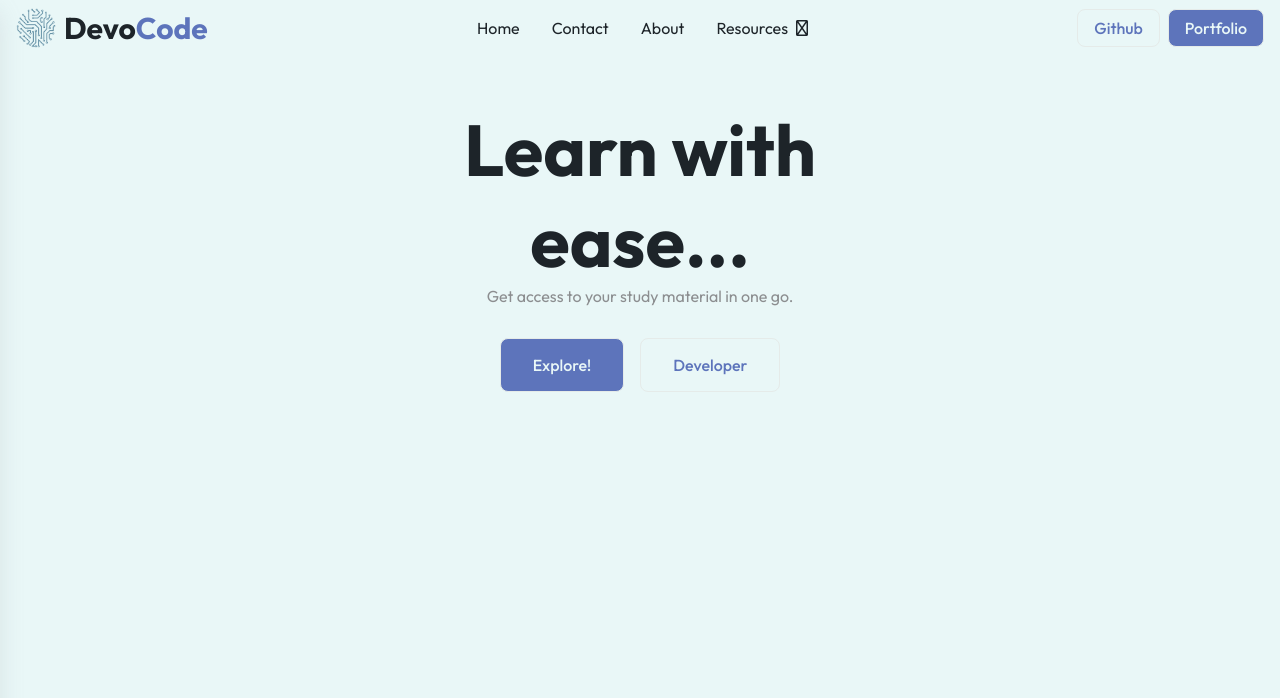
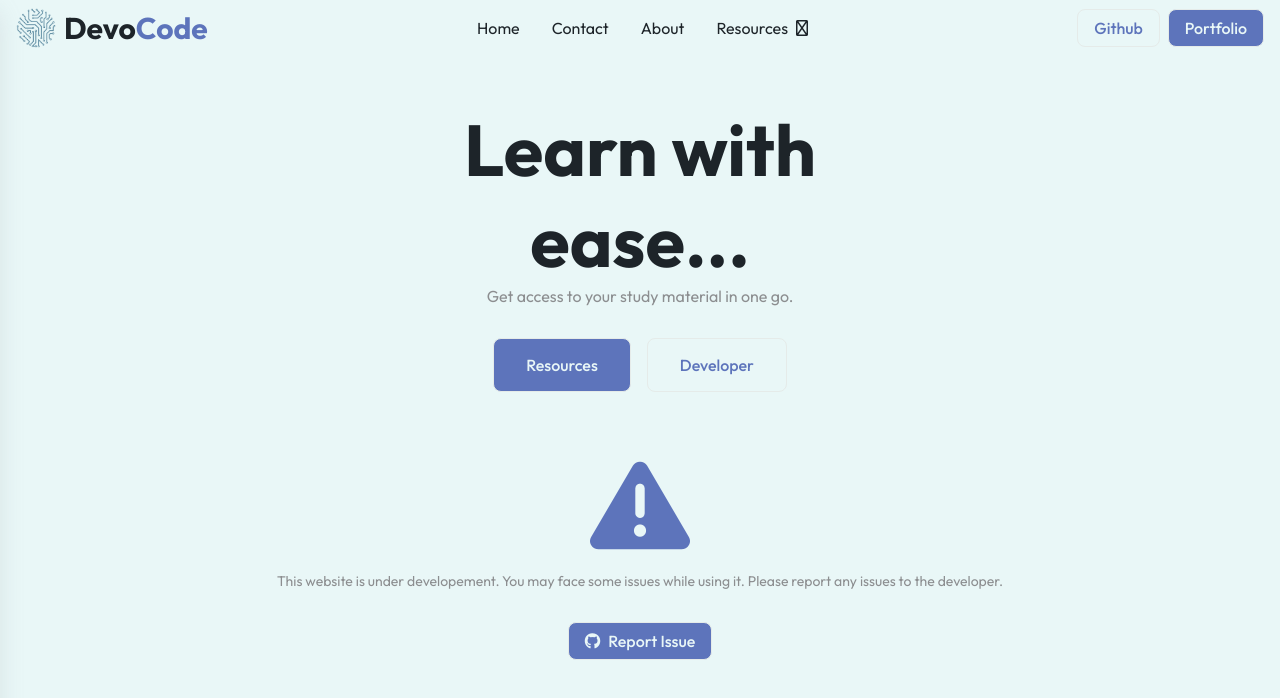
Before and after one commit to imankitkalirawana/devocode, a React (Vite) app: page / in a window 1280 px wide. Shown: the top 698 px of the page. Built offline with nearby package versions, Linux system fonts and the light colour scheme.

Commit message:
Add WarningPopup component

```diff
--- a/src/App.css
+++ b/src/App.css
@@ -117,6 +117,40 @@
   width: 100%;
 }
 
+/* section warning  */
+.section-warning {
+  display: flex;
+  align-items: center;
+  justify-content: center;
+  flex-direction: column;
+  padding: 2rem;
+}
+
+.section-warning-content {
+  display: flex;
+  align-items: center;
+  justify-content: center;
+  flex-direction: column;
+  padding: 2rem;
+}
+
+.section-warning-content i {
+  font-size: 100px;
+  color: var(--primary);
+  margin-bottom: 1rem;
+}
+
+.section-warning-content p {
+  font-size: 14px;
+  color: var(--faded);
+  font-weight: 400;
+}
+
+.section-warning-button .btn {
+  display: flex;
+  grid-gap: 0.5rem;
+}
+
 @media (max-width: 640px) {
   .section-list-item {
     justify-content: start;
--- a/src/App.tsx
+++ b/src/App.tsx
@@ -6,6 +6,7 @@ import data from "./Data";
 import Resources from "./components/Resources";
 import ResourcesDetails from "./components/ResourcesDetails";
 import Files from "./components/Files";
+import WarningPopup from "./components/WarningPopup";
 
 function App() {
   return (
@@ -18,6 +19,7 @@ function App() {
             element={
               <>
                 <Banner />
+                <WarningPopup />
               </>
             }
           />
--- a/src/components/Banner.tsx
+++ b/src/components/Banner.tsx
@@ -11,7 +11,7 @@ const Banner = () => {
         </p>
         <div className="btns">
           <Link to="/resources" className="btn btn-primary">
-            Explore!
+            Resources
           </Link>
           <a href="https://github.com/imankitkalirawana" className="btn">
             Developer
--- a/src/components/Header.tsx
+++ b/src/components/Header.tsx
@@ -128,12 +128,31 @@ const Header = () => {
               About
             </a>
           </li>
-          {/* resouces dropdown */}
           <li className="sidebar-list-item">
             <Link to="/resources" className="sidebar-list-link">
               <i className="fa-regular fa-book"></i>
               Resources
             </Link>
+          </li>
+          <li className="sidebar-list-item">
+            <a
+              className="sidebar-list-link"
+              href="https://github.com/imankitkalirawana"
+            >
+              <i className="fa-brands fa-github"></i>
+              Github
+            </a>
+          </li>
+          <li className="sidebar-list-item">
+            <a
+              className="sidebar-list-link"
+              href="
+              https://github.com/imankitkalirawana/devocode/issues"
+              target="_blank"
+            >
+              <i className="fa-regular fa-bug"></i>
+              Report Issue
+            </a>
           </li>
         </ul>
       </aside>
--- /dev/null
+++ b/src/components/WarningPopup.tsx
@@ -0,0 +1,28 @@
+const WarningPopup = () => {
+  return (
+    <div>
+      {/* under developement notice */}
+      <div className="section-warning">
+        <div className="section-warning-content">
+          <i className="fa-solid fa-exclamation-triangle"></i>
+          <p>
+            This website is under developement. You may face some issues while
+            using it. Please report any issues to the developer.
+          </p>
+        </div>
+        <div className="section-warning-button">
+          <a
+            className="btn btn-primary"
+            href="https://github.com/imankitkalirawana/devocode/issues"
+            target="_blank"
+          >
+            <i className="fa-brands fa-github"></i>
+            <span>Report Issue</span>
+          </a>
+        </div>
+      </div>
+    </div>
+  );
+};
+
+export default WarningPopup;
```
Also changed, not shown: src/css/Resources.css (line endings or trailing spaces).
